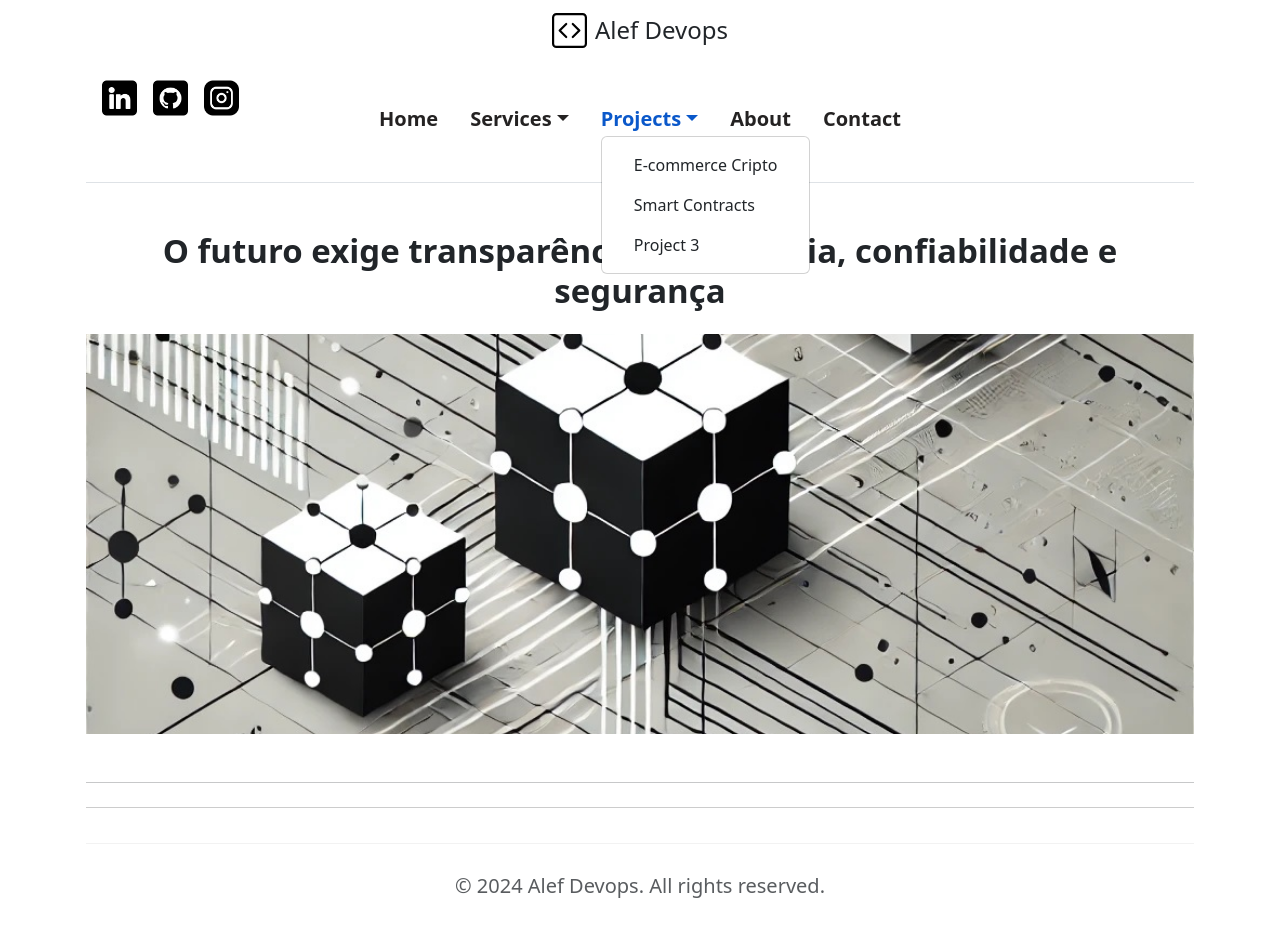
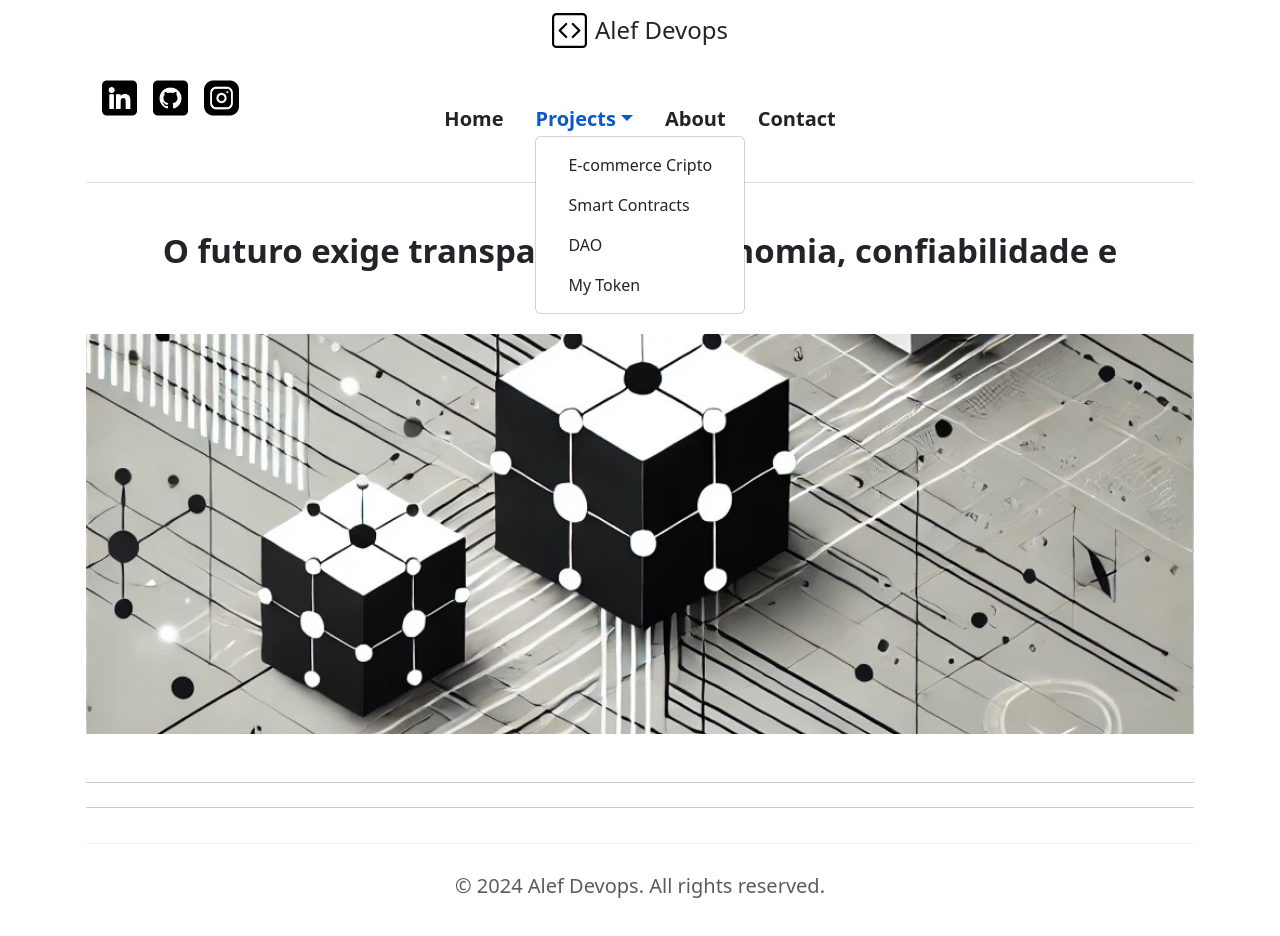
Before and after one commit to ABabayaga/AlefDevopsWeb, a Next.js app: page / in a window 1280 px wide. Both pictures are taken after a click on the button "Projects". Shown: the top 936 px of the page. Built offline with nearby package versions, Linux system fonts and the light colour scheme.

Commit message:
deactivatingservices

```diff
--- a/src/components/Header.tsx
+++ b/src/components/Header.tsx
@@ -36,7 +36,7 @@ const Header: React.FC = () => {
             </Link>
           </li>
 
-          {/* Dropdown for Services */}
+          {/* Dropdown for Services
           <li className=" custom-navbar">
             <Dropdown>
               <Dropdown.Toggle variant="link" className="nav-link custom-navbar p-0 text-decoration-none">
@@ -62,7 +62,7 @@ const Header: React.FC = () => {
               </Dropdown.Menu>
             </Dropdown>
           </li>
-
+          */}
 
           {/* Dropdown for Projects */}
           <li className=" custom-navbar">
@@ -84,7 +84,12 @@ const Header: React.FC = () => {
                 </Dropdown.Item>
                 <Dropdown.Item as="span">
                   <Link href="/projects/project3" className="dropdown-item">
-                    Project 3
+                    DAO
+                  </Link>
+                </Dropdown.Item>
+                <Dropdown.Item as="span">
+                  <Link href="/projects/project3" className="dropdown-item">
+                    My Token
                   </Link>
                 </Dropdown.Item>
               </Dropdown.Menu>
```
